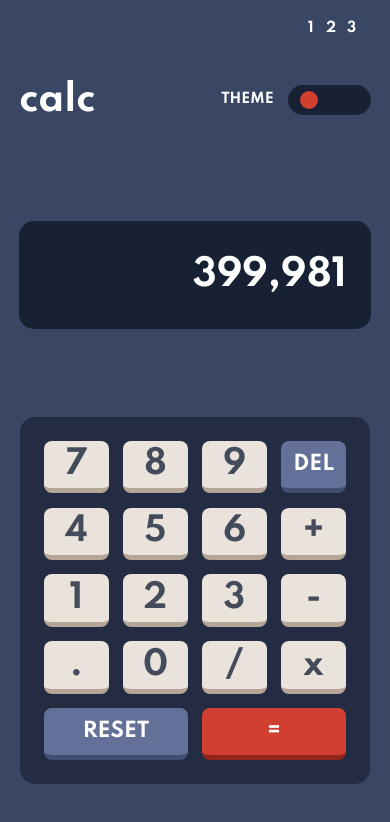
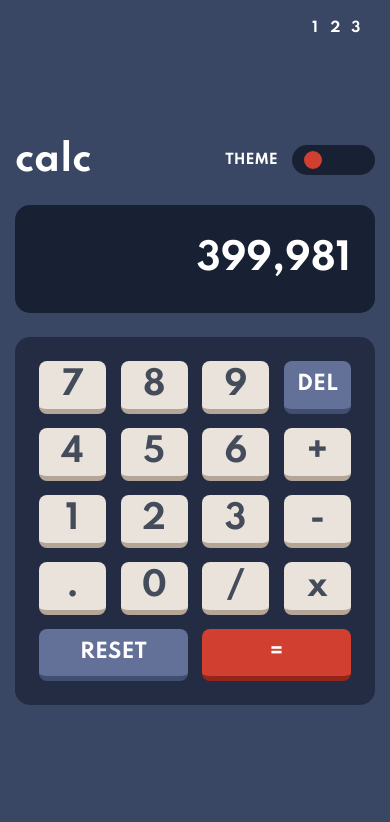
Before and after one commit to Diounata/calculator.io, a Next.js app: page / in a window 390 px wide. Shown: the top 822 px of the page. Built offline with nearby package versions, Linux system fonts and the light colour scheme.

Commit message:
Add: responsive style

```diff
--- a/src/Components/Header/styles.module.scss
+++ b/src/Components/Header/styles.module.scss
@@ -13,8 +13,6 @@
   justify-content: space-between;
 
   width: 100%;
-
-  margin: 0.8rem 0;
 
   .themeContainer {
     display: flex;
@@ -58,4 +56,8 @@
       }
     }
   }
+
+  @media (min-width: 380px) {
+    width: 360px;
+  }
 }
--- a/src/Components/Keypad/styles.module.scss
+++ b/src/Components/Keypad/styles.module.scss
@@ -4,7 +4,6 @@
   grid-template-rows: 1fr 1fr 1fr 1fr;
   gap: 0.6rem;
 
-  margin-top: 0.3rem;
   padding: 1rem;
 
   background: var(--section-background);
@@ -32,4 +31,8 @@
       border-color: var(--equal-key-shadow);
     }
   }
+
+  @media (min-width: 380px) {
+    width: 360px;
+  }
 }
--- a/src/Components/Result/styles.module.scss
+++ b/src/Components/Result/styles.module.scss
@@ -10,4 +10,8 @@
   background: var(--screen-background);
   color: var(--result-text);
   border-radius: 15px;
+
+  @media (min-width: 380px) {
+    width: 360px;
+  }
 }
--- a/src/styles/index.module.scss
+++ b/src/styles/index.module.scss
@@ -1,6 +1,9 @@
 .container {
-  display: grid;
-  place-items: center;
+  display: flex;
+  flex-direction: column;
+  align-items: center;
+  justify-content: center;
+  gap: 1rem;
 
   width: 100vw;
   height: 100vh;
```
